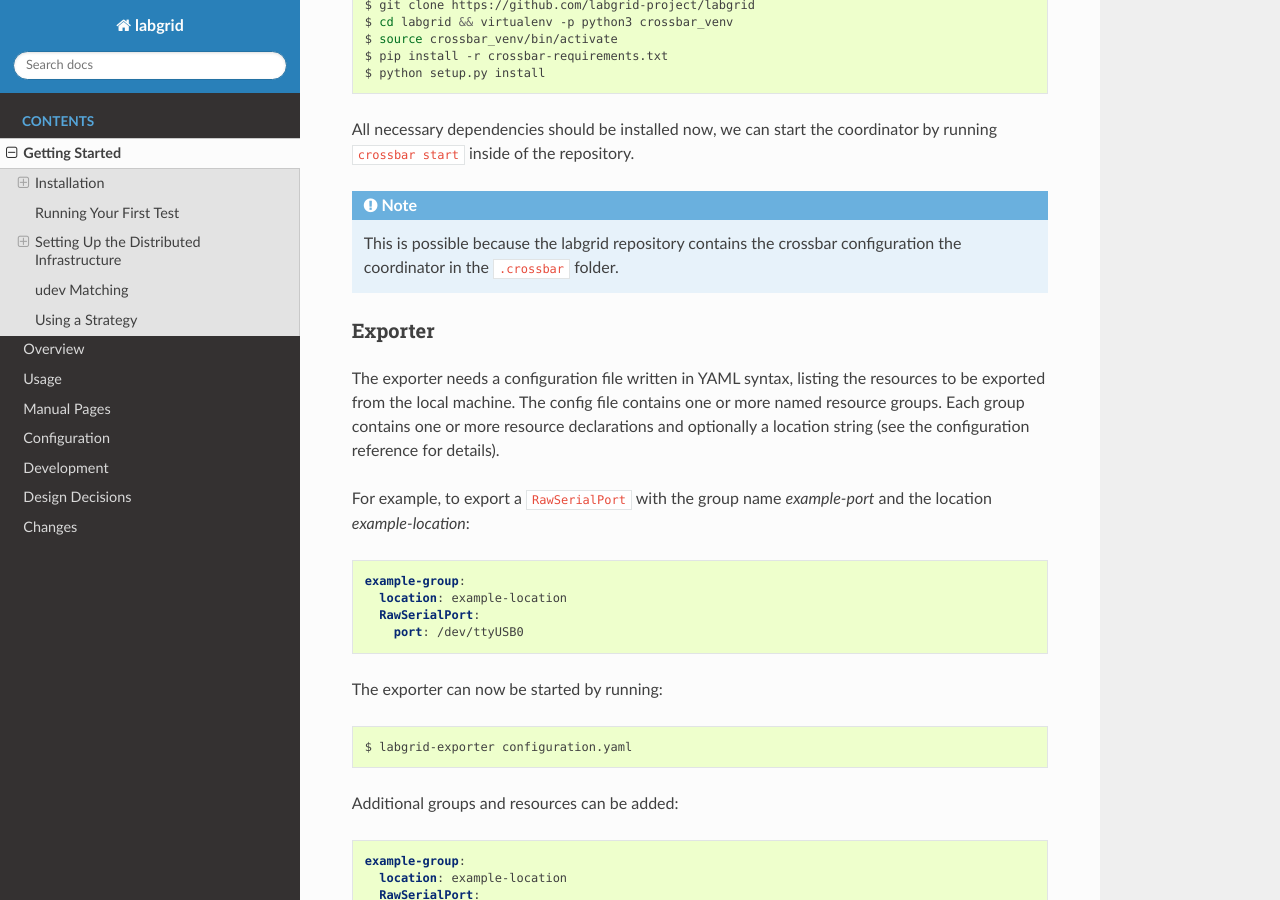
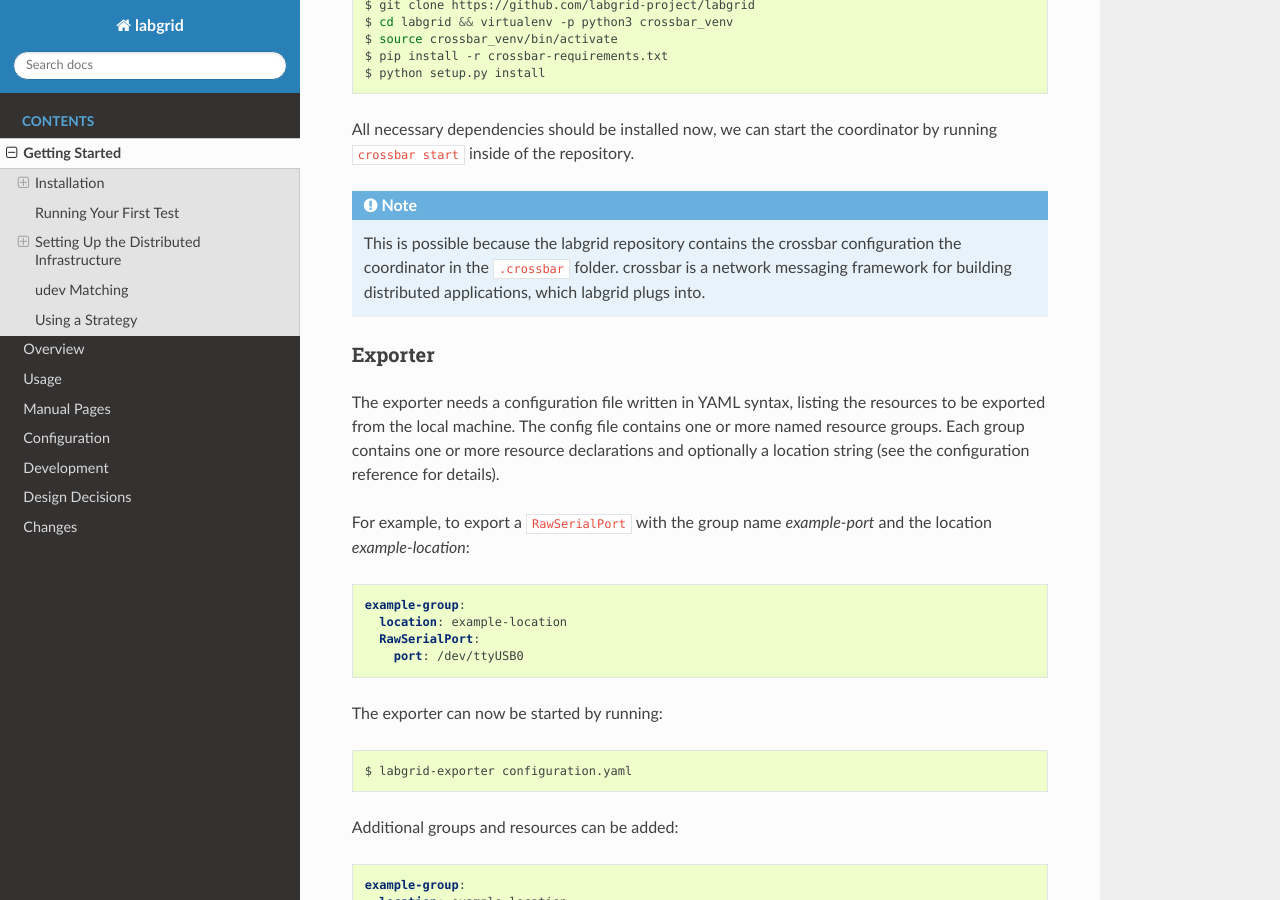
Before and after one commit to labgrid-project/labgrid, a Sphinx documentation site: the page built from doc/getting_started.rst, in a window 1280 px wide and 900 px high, scrolled down 3635 px. Built offline with Sphinx 7.4.7 and the Read the Docs theme 2.0.0, drawn with Linux system fonts in a browser that asks for light colours; pages that are not in the unit, such as notebooks, are missing from menus.

Commit message:
doc: getting started: be more verbose about crossbar's purpose
A first reader probably asks why we need to start crossbar when we
really want to start the labgrid coordinator.

Signed-off-by: Roland Hieber <rohieb@rohieb.name>

```diff
--- a/doc/getting_started.rst
+++ b/doc/getting_started.rst
@@ -191,6 +191,8 @@
 
 .. note:: This is possible because the labgrid repository contains the crossbar
           configuration the coordinator in the ``.crossbar`` folder.
+          crossbar is a network messaging framework for building distributed
+          applications, which labgrid plugs into.
 
 Exporter
 ~~~~~~~~
```
